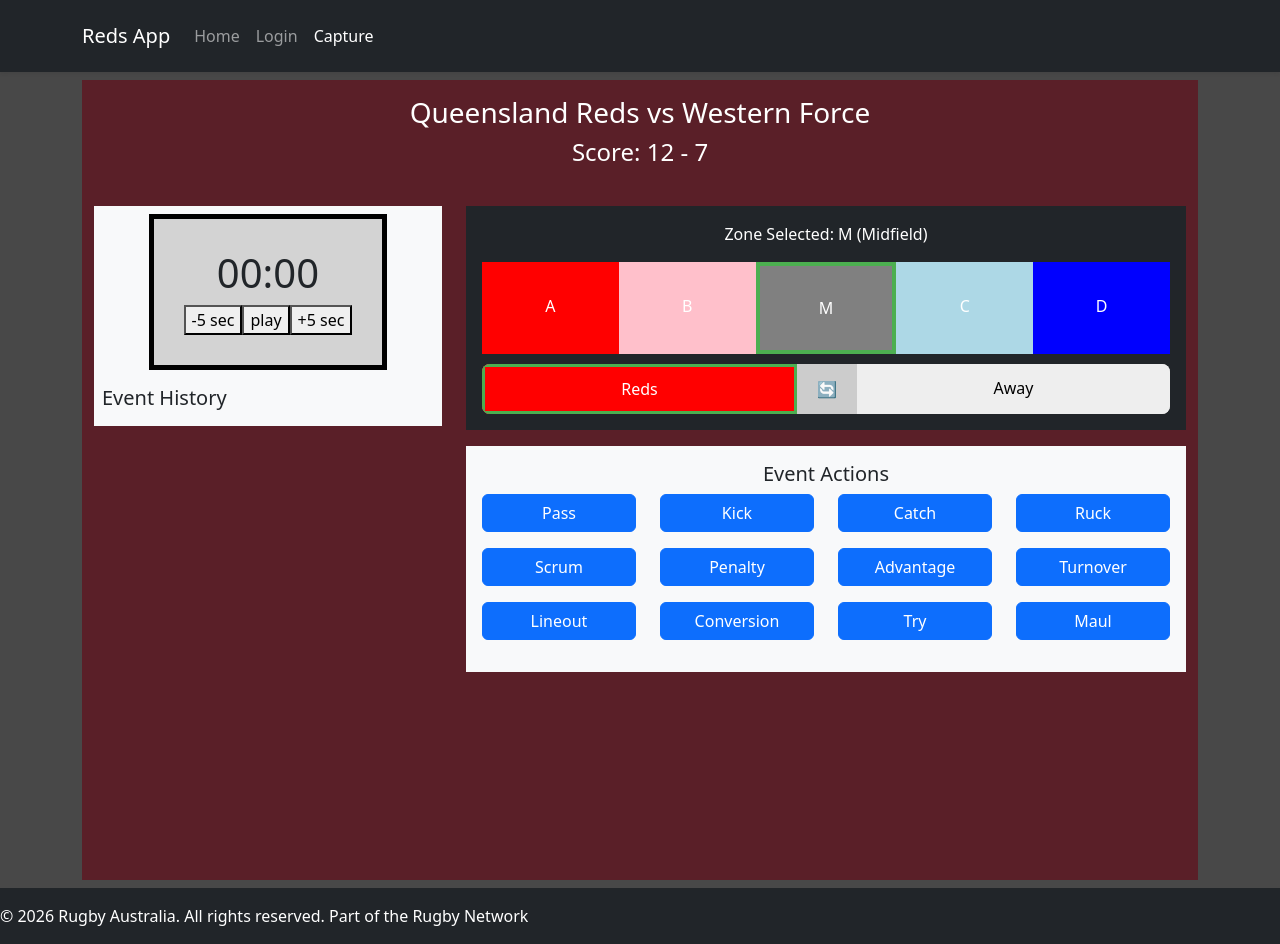
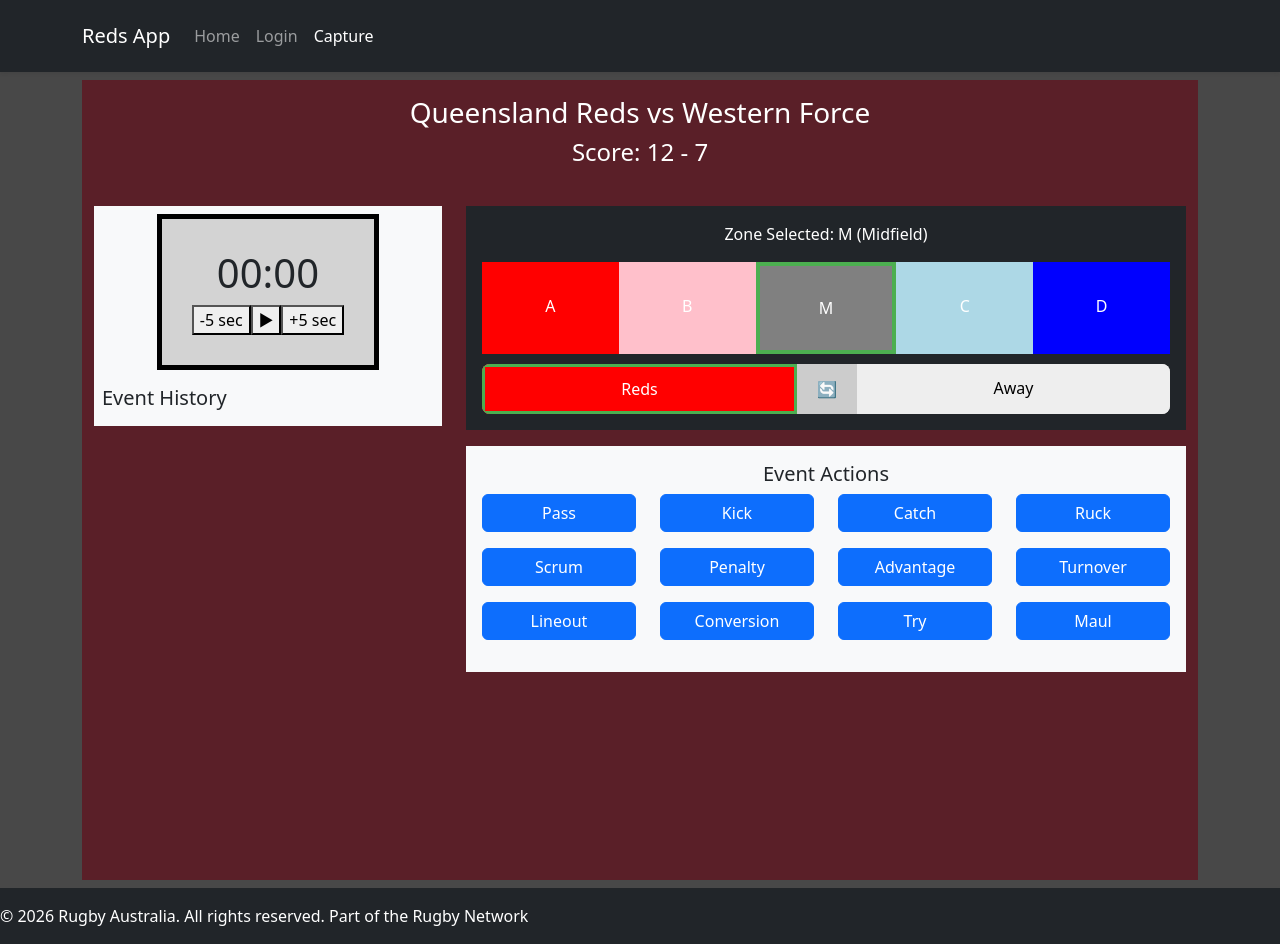
Before and after one commit to VmiteOCE/IFB398-T125, a React (Vite) app in the folder client-application/: page /event in a window 1280 px wide. Built offline with nearby package versions, Linux system fonts and the light colour scheme.

Commit message:
Small UI change to GameClock.JSX
Small UI change to pause / play - put emoji back in for pause

```diff
--- a/client-application/src/components/GameClock.jsx
+++ b/client-application/src/components/GameClock.jsx
@@ -102,7 +102,7 @@
       <h1>{formatTime()}</h1>
       <button onClick={() => setOffset(offset - 5)}>-5 sec</button>
       <button onClick={toggleClock}>
-        {isRunning ? 'pause' : 'play'}
+        {isRunning ? '⏸' : '▶'}
       </button>
       <button onClick={() => setOffset(offset + 5)}>+5 sec</button>
     </div>
```
